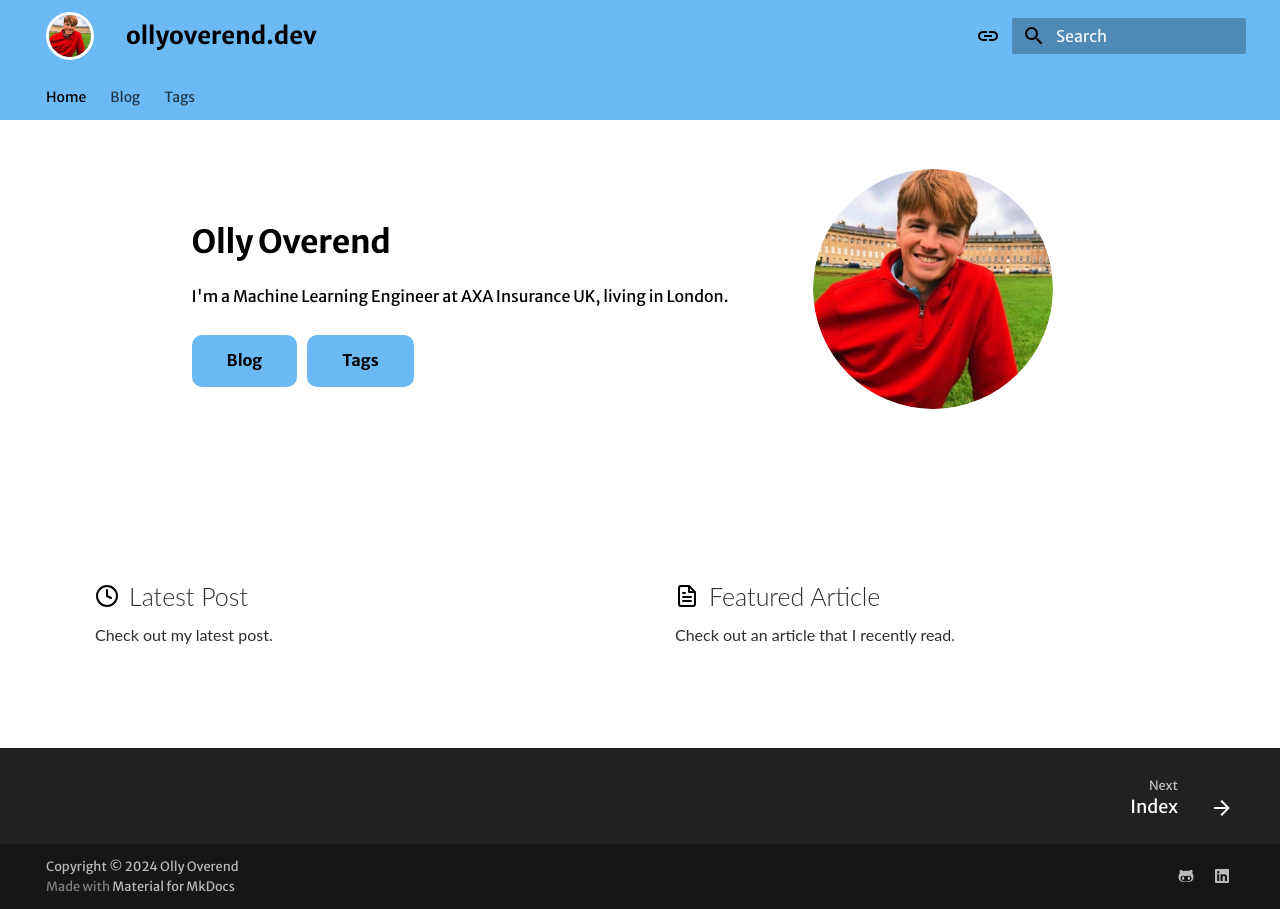
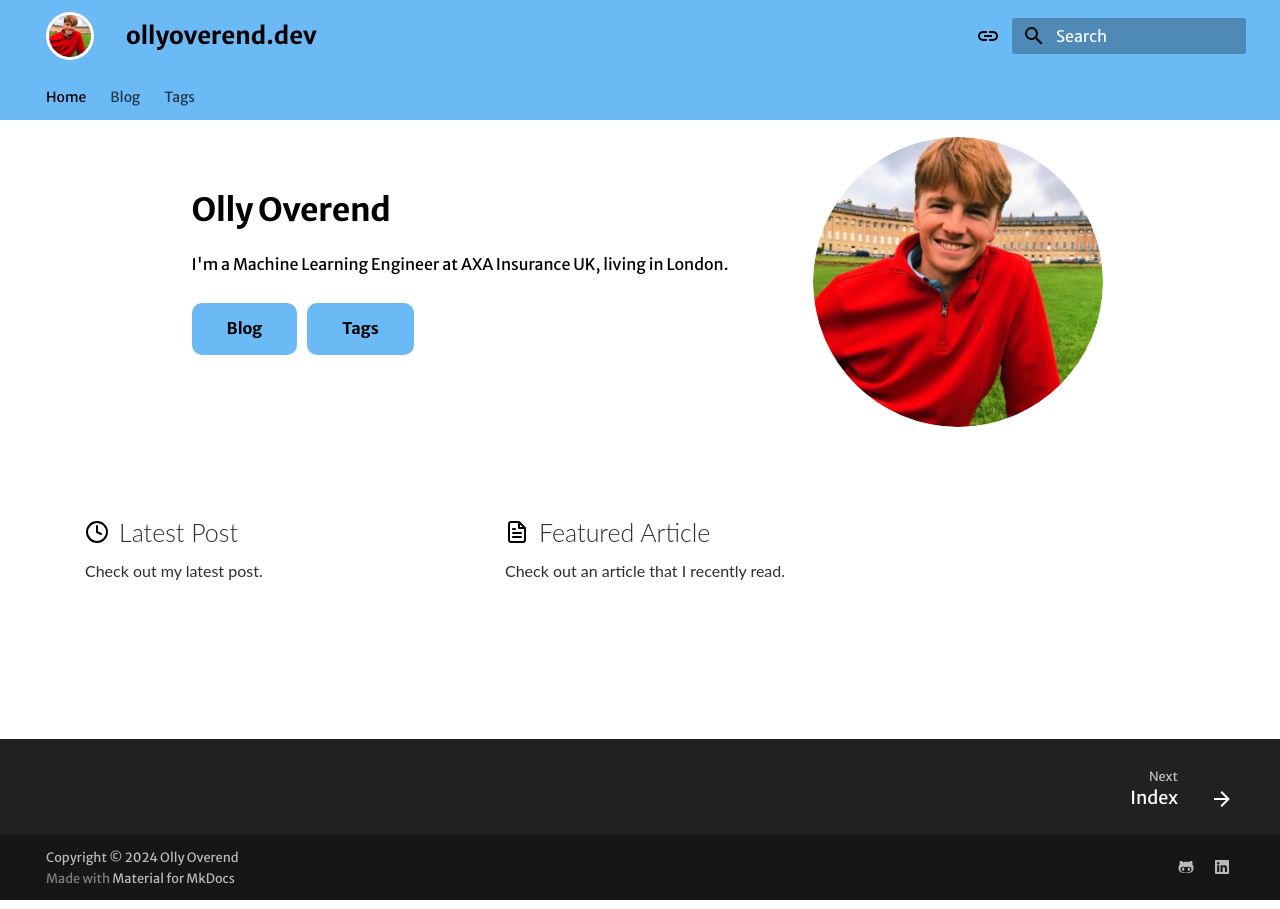
Before and after one commit to OliverOverend/ollyoverend.dev, an MkDocs documentation site: the page built from docs/index.md, in a window 1280 px wide. Built offline with MkDocs 1.6.1 and Material for MkDocs 9.7.7, drawn with Linux system fonts in a browser that asks for light colours; some web fonts are replaced.

Commit message:
Refactors styles in home.html for improved layout and consistency; adds flex properties to top-hr and feature-item for better responsiveness and spacing

```diff
--- a/assets/home.html
+++ b/assets/home.html
@@ -25,7 +25,7 @@
     .tx-hero h1 {
         margin-bottom: 1rem;
         color: currentColor;
-        font-weight: 700
+        font-weight: 700;
     }
 
     .tx-hero__content {
@@ -37,7 +37,6 @@
         width: 15rem;
         height: 15rem;
         order: 1;
-        padding-right: 2.5rem;
     }
 
     .tx-hero__image img {
@@ -49,7 +48,7 @@
         border-radius: 10px;
         margin-top: .5rem;
         margin-right: .5rem;
-        color: var(--md-primary-bg-color)
+        color: var(--md-primary-bg-color);
     }
 
     .tx-hero .md-button--primary {
@@ -73,11 +72,21 @@
 
     .top-hr {
         margin-top: 42px;
+        width: 100%;
+        display: flex;
+        flex-wrap: wrap;
+        max-width: 61rem;
+        margin-right: auto;
+        margin-left: auto;
+        padding: 0 1.5rem;
     }
 
     .feature-item {
+        flex: 1;
+        min-width: 250px;
+        max-width: 400px;
         border-radius: 20px;
-        margin: .5rem 1rem;
+        margin: .5rem .5rem;
         font-family: 'Lato', sans-serif;
         box-sizing: border-box;
         padding: 0 15px;
@@ -127,6 +136,7 @@
             display: flex;
             align-items: center;
             justify-content: center;
+            margin: 0px;
         }
 
         .tx-hero__content {
@@ -148,16 +158,7 @@
         .top-hr {
             width: 100%;
             display: flex;
-            max-width: 61rem;
-            margin-right: auto;
-            margin-left: auto;
-            padding: 0 1.5rem;
-        }
-
-        .bottom-hr {
-            margin-top: 10px;
-            width: 100%;
-            display: flex;
+            flex-wrap: wrap;
             max-width: 61rem;
             margin-right: auto;
             margin-left: auto;
@@ -166,8 +167,9 @@
 
         .feature-item {
             flex: 1;
-            min-width: 0;
-            margin: .5rem 1rem;
+            min-width: 250px;
+            max-width: 400px;
+            margin: .5rem .5rem;
         }
     }
 </style>
```
